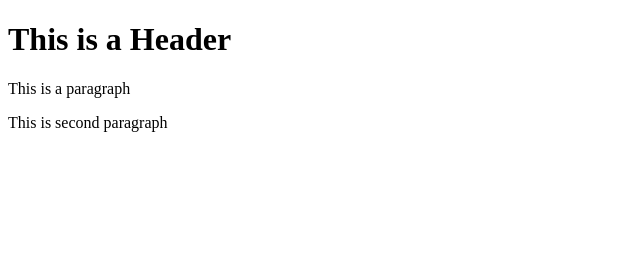
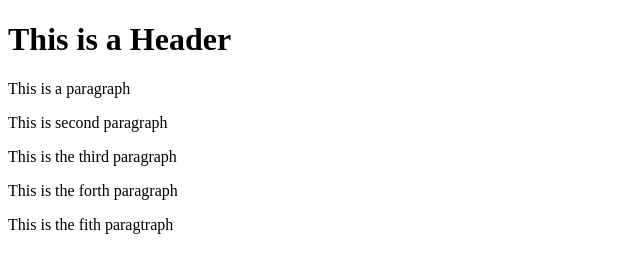
Before and after one commit to Taher01/Git-test, a website: page index.html in a window 1280 px wide. Shown: the whole page, without its empty margins (0-640 px from the left). Drawn offline with Linux system fonts and the light colour scheme.

Commit message:
fifth commit

```diff
--- a/index.html
+++ b/index.html
@@ -5,5 +5,8 @@
         <h1>This is a Header</h1>
         <p>This is a paragraph</p>
         <p>This is second paragraph</p>
+        <p>This is the third paragraph</p>
+        <p>This is the forth paragraph</p>
+        <p>This is the fith paragtraph</p>
     </body>
 </html>
```
Also changed, not shown: package.json (added, +25 -0 lines), 2 other files.
